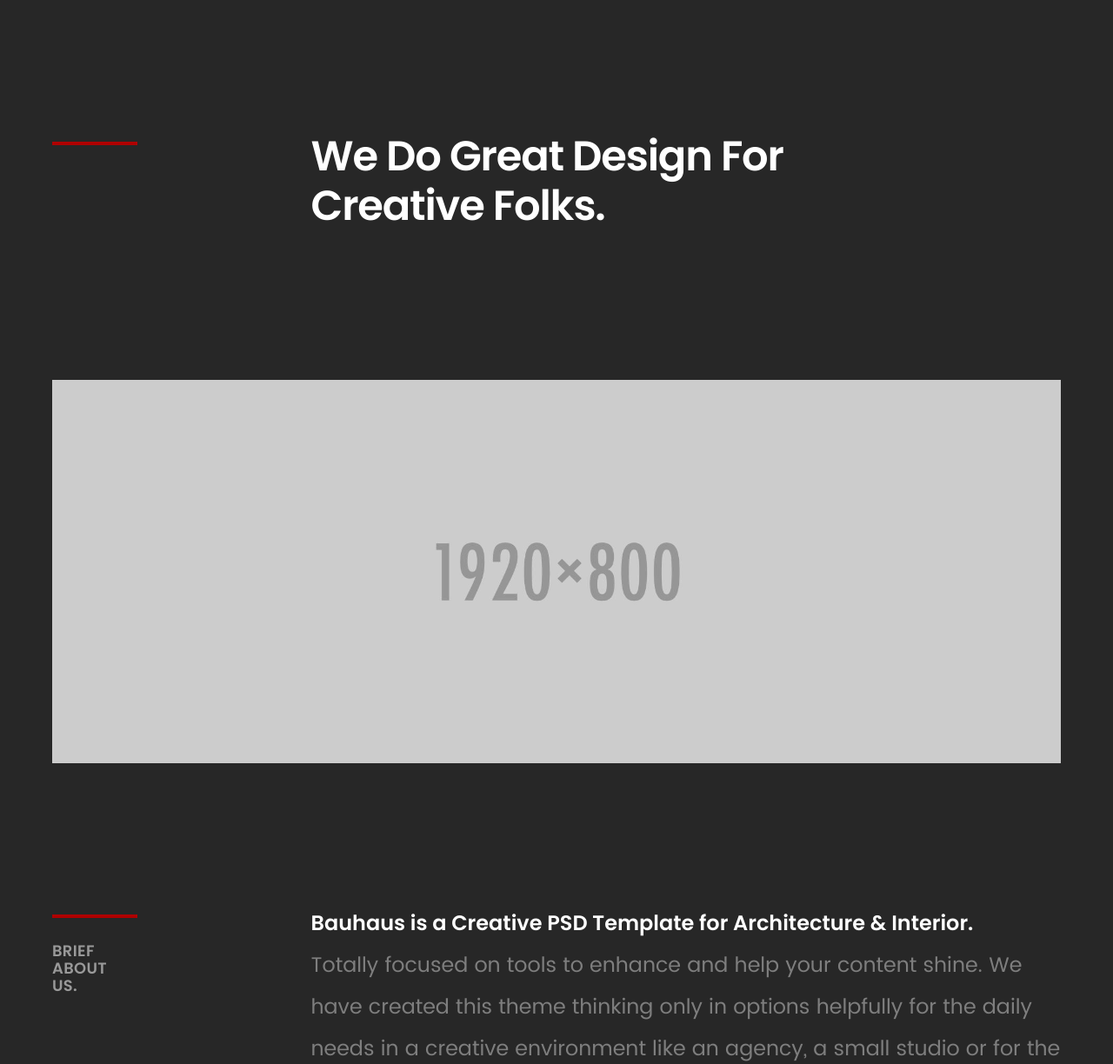
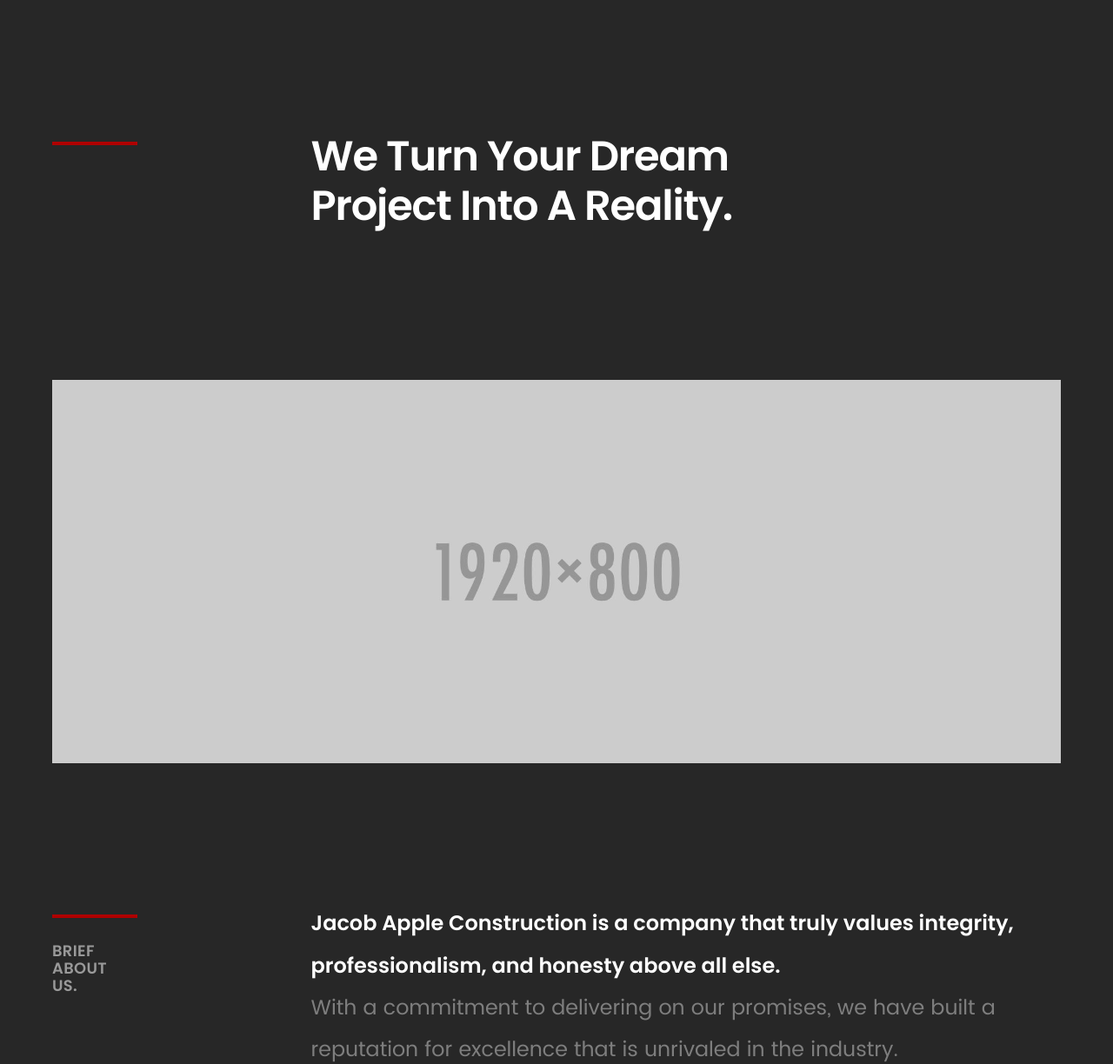
Before and after one commit to jabin21/AppleConstruction, a plain HTML site: page about.html in a window 1280 px wide. Shown: the part 76-1300 px from the top of the page at 87% size. Drawn offline with Linux system fonts and the light colour scheme; files whose address does not match are found by name; a web font is replaced by a local one.

Commit message:
Update about.html

```diff
--- a/about.html
+++ b/about.html
@@ -110,7 +110,7 @@
           <div class="col-md-3">
             <div class="title-hr"></div>
           </div>
-          <div class="col-md-8 col-lg-6"><h1>We Do Great Design For Creative Folks.</h1></div>
+          <div class="col-md-8 col-lg-6"><h1>We Turn Your Dream Project Into A Reality.</h1></div>
         </div>
       </div>
     </main>
@@ -128,8 +128,8 @@
                 </div>
               </div>
               <div class="col-md-9">
-                <div class="text-display-1"><p><strong class="text-dark">Bauhaus is a Creative PSD Template for Architecture & Interior.</strong><br>
-                 Totally focused on tools to enhance and help your content shine. We have created this theme thinking only in options helpfully for the daily needs in a creative environment like an agency, a small studio or for the many freelancers out there seeking for a good looking portfolio but with coherent tools.</p>
+                <div class="text-display-1"><p><strong class="text-dark">Jacob Apple Construction is a company that truly values integrity, professionalism, and honesty above all else.</strong><br>
+                 With a commitment to delivering on our promises, we have built a reputation for excellence that is unrivaled in the industry.</p>
 
                   <p>As a result working with hundred of creatives all these past years, we are now delivering a theme that will be part of your toolset for a lot of time, we are totally sure about this.</p>
 
```
